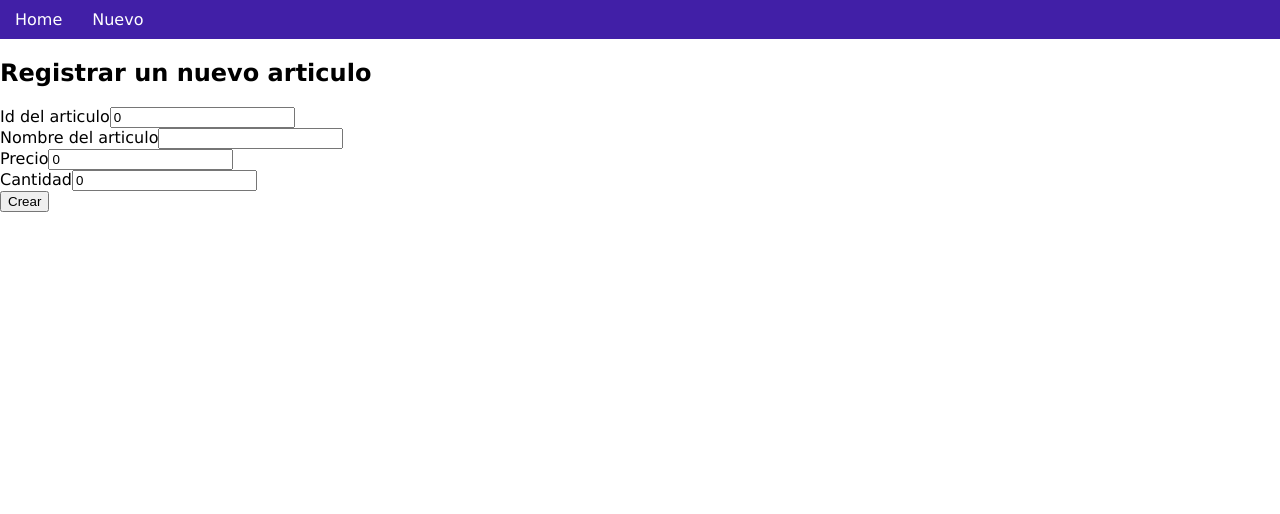
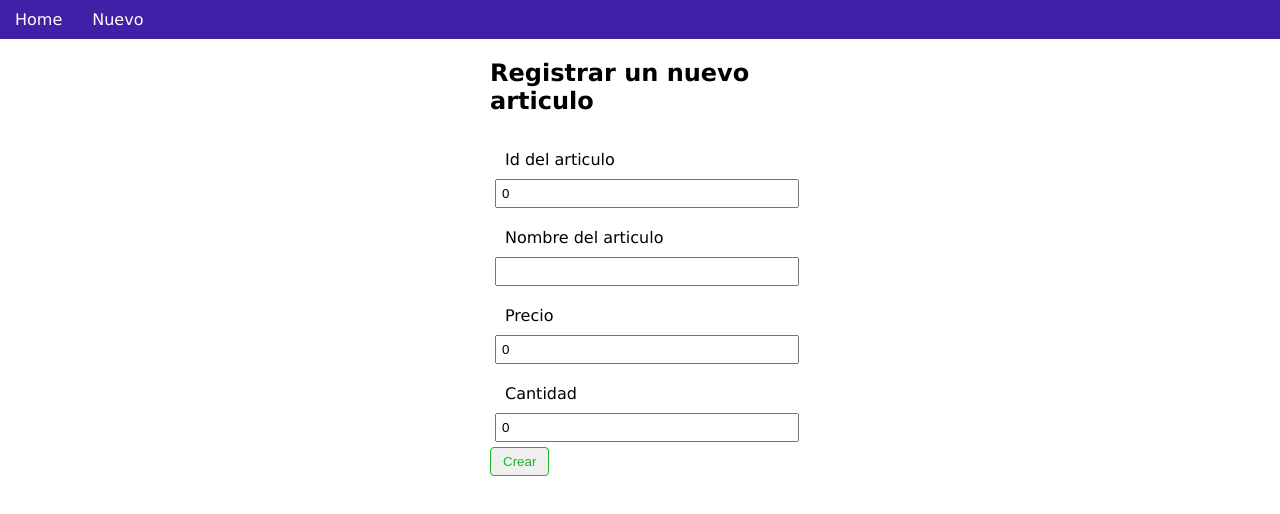
Before and after one commit to joelcirillo/joelcirillo, an Angular app: page /add in a window 1280 px wide. Shown: the top 514 px of the page. Built offline with nearby package versions, Linux system fonts and the light colour scheme.

Commit message:
se agrega estilo al formulario

```diff
--- a/src/app/components/additem/additem.component.css
+++ b/src/app/components/additem/additem.component.css
@@ -0,0 +1,32 @@
+form{
+    margin: auto;
+    width: 300px;
+    display:block;
+
+}
+form div{
+    padding: 5px;
+
+}
+form label{
+    display:block;
+    padding: 10px;
+}
+form input[type=text]{
+    width: 100%;
+    padding: 5px;
+
+}
+.boton{
+    padding: .375rem .75rem;
+    border: 1px solid #1AB624;
+    border-radius: .25rem;
+    color: #1AB624;
+    transition: color .15s ease-in-out,
+    background-color .15s ease-in-out;
+}
+.boton:hover{
+    transition: 1s;
+    background-color: #1AB624;
+    color: #FFF;
+}
--- a/src/app/components/additem/additem.component.html
+++ b/src/app/components/additem/additem.component.html
@@ -16,5 +16,5 @@
         <label for="">Cantidad</label>
         <input type="text" name="quantity" id=" " [(ngModel)]="quantity">
     </div>
-    <input type="submit" value="Crear">
+    <input type="submit" class="boton" value="Crear">
 </form>
--- a/src/app/components/item/item.component.css
+++ b/src/app/components/item/item.component.css
@@ -13,7 +13,8 @@
     color: #54718D;
 }
 div{
-    padding: 5px 0;
+    text-align: center;
+    padding: 5px;
 }
 .title{
     text-align: center;
--- a/src/app/components/total/total.component.css
+++ b/src/app/components/total/total.component.css
@@ -0,0 +1,7 @@
+.container{
+    text-align: center;
+    padding: 10px ;
+}
+h2{
+    margin:0;
+}
```
